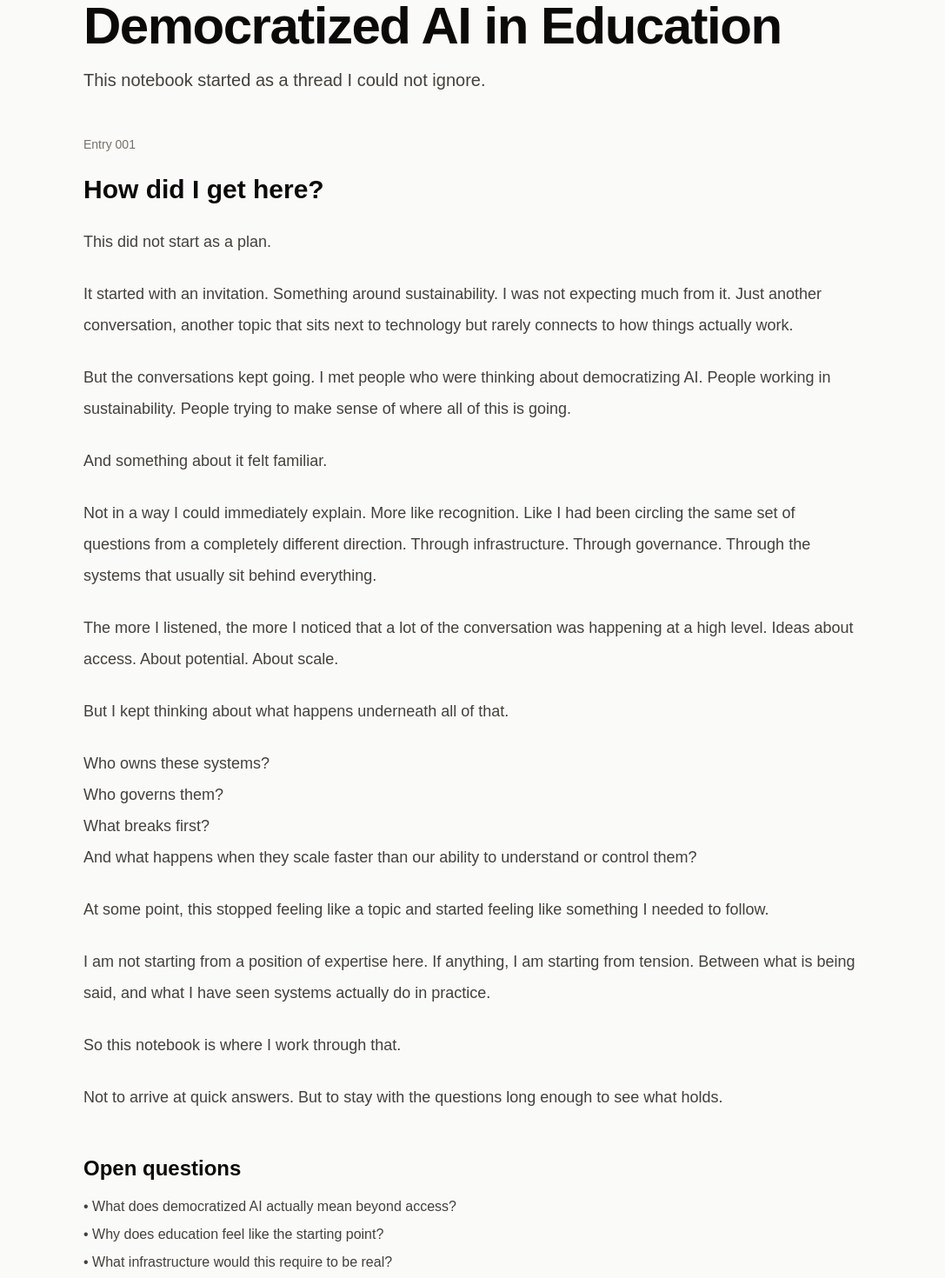
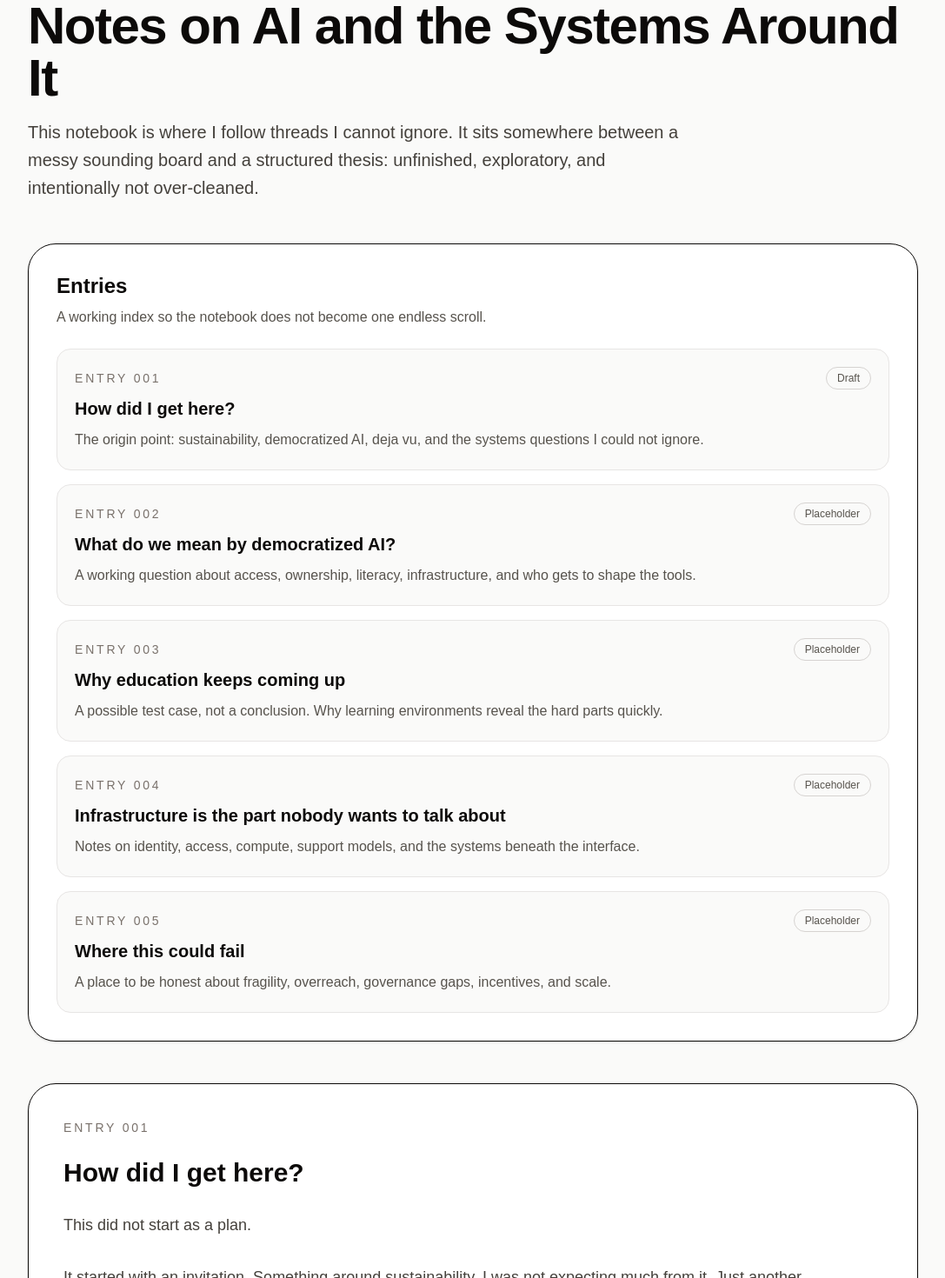
Before and after one commit to jreo771/771-site, a Next.js app: page /notebook in a window 1280 px wide. Shown: the part 140-1610 px from the top of the page at 87% size, without its empty margins (96-1183 px from the left). Built offline with nearby package versions, Linux system fonts and the light colour scheme.

Commit message:
structure notebook with entry index

```diff
--- a/app/notebook/page.tsx
+++ b/app/notebook/page.tsx
@@ -1,8 +1,45 @@
+const entries = [
+  {
+    number: "001",
+    title: "How did I get here?",
+    status: "Draft",
+    summary:
+      "The origin point: sustainability, democratized AI, deja vu, and the systems questions I could not ignore.",
+  },
+  {
+    number: "002",
+    title: "What do we mean by democratized AI?",
+    status: "Placeholder",
+    summary:
+      "A working question about access, ownership, literacy, infrastructure, and who gets to shape the tools.",
+  },
+  {
+    number: "003",
+    title: "Why education keeps coming up",
+    status: "Placeholder",
+    summary:
+      "A possible test case, not a conclusion. Why learning environments reveal the hard parts quickly.",
+  },
+  {
+    number: "004",
+    title: "Infrastructure is the part nobody wants to talk about",
+    status: "Placeholder",
+    summary:
+      "Notes on identity, access, compute, support models, and the systems beneath the interface.",
+  },
+  {
+    number: "005",
+    title: "Where this could fail",
+    status: "Placeholder",
+    summary:
+      "A place to be honest about fragility, overreach, governance gaps, incentives, and scale.",
+  },
+];
+
 export default function NotebookPage() {
   return (
     <main className="min-h-screen bg-stone-50 px-6 py-20 text-stone-950 md:px-12 lg:px-20">
-      <section className="mx-auto max-w-4xl space-y-12">
-
+      <section className="mx-auto max-w-5xl space-y-12">
         {/* HEADER */}
         <div className="space-y-4">
           <a href="/" className="text-sm text-stone-500 hover:text-stone-950">
@@ -14,51 +51,88 @@ export default function NotebookPage() {
           </p>
 
           <h1 className="text-4xl font-semibold tracking-tight md:text-6xl">
-            Democratized AI in Education
+            Notes on AI and the Systems Around It
           </h1>
 
-          <p className="text-xl leading-8 text-stone-700">
-            This notebook started as a thread I could not ignore.
+          <p className="max-w-3xl text-xl leading-8 text-stone-700">
+            This notebook is where I follow threads I cannot ignore. It sits
+            somewhere between a messy sounding board and a structured thesis:
+            unfinished, exploratory, and intentionally not over-cleaned.
           </p>
         </div>
 
+        {/* ENTRY INDEX */}
+        <section className="rounded-[2rem] border bg-white p-6 shadow-sm md:p-8">
+          <div className="mb-6 space-y-2">
+            <h2 className="text-2xl font-semibold">Entries</h2>
+            <p className="text-stone-600">
+              A working index so the notebook does not become one endless scroll.
+            </p>
+          </div>
+
+          <div className="grid gap-4">
+            {entries.map((entry) => (
+              <a
+                key={entry.number}
+                href={`#entry-${entry.number}`}
+                className="rounded-2xl border border-stone-200 bg-stone-50 p-5 transition hover:bg-stone-100"
+              >
+                <div className="mb-2 flex items-center justify-between gap-4">
+                  <p className="text-sm uppercase tracking-[0.2em] text-stone-500">
+                    Entry {entry.number}
+                  </p>
+                  <span className="rounded-full border border-stone-300 px-3 py-1 text-xs text-stone-600">
+                    {entry.status}
+                  </span>
+                </div>
+
+                <h3 className="text-xl font-semibold">{entry.title}</h3>
+                <p className="mt-2 leading-7 text-stone-600">{entry.summary}</p>
+              </a>
+            ))}
+          </div>
+        </section>
+
         {/* ENTRY 001 */}
-        <article className="space-y-6">
-          <p className="text-sm text-stone-500">Entry 001</p>
+        <article id="entry-001" className="space-y-6 rounded-[2rem] border bg-white p-8 shadow-sm md:p-10">
+          <p className="text-sm uppercase tracking-[0.2em] text-stone-500">
+            Entry 001
+          </p>
 
-          <h2 className="text-3xl font-semibold">
-            How did I get here?
-          </h2>
+          <h2 className="text-3xl font-semibold">How did I get here?</h2>
 
           <div className="space-y-6 text-lg leading-9 text-stone-700">
+            <p>This did not start as a plan.</p>
 
             <p>
-              This did not start as a plan.
+              It started with an invitation. Something around sustainability. I
+              was not expecting much from it. Just another conversation, another
+              topic that sits next to technology but rarely connects to how
+              things actually work.
             </p>
 
             <p>
-              It started with an invitation. Something around sustainability. I was not expecting much from it. Just another conversation, another topic that sits next to technology but rarely connects to how things actually work.
+              But the conversations kept going. I met people who were thinking
+              about democratizing AI. People working in sustainability. People
+              trying to make sense of where all of this is going.
+            </p>
+
+            <p>And something about it felt familiar.</p>
+
+            <p>
+              Not in a way I could immediately explain. More like recognition.
+              Like I had been circling the same set of questions from a
+              completely different direction. Through infrastructure. Through
+              governance. Through the systems that usually sit behind everything.
             </p>
 
             <p>
-              But the conversations kept going. I met people who were thinking about democratizing AI. People working in sustainability. People trying to make sense of where all of this is going.
+              The more I listened, the more I noticed that a lot of the
+              conversation was happening at a high level. Ideas about access.
+              About potential. About scale.
             </p>
 
-            <p>
-              And something about it felt familiar.
-            </p>
-
-            <p>
-              Not in a way I could immediately explain. More like recognition. Like I had been circling the same set of questions from a completely different direction. Through infrastructure. Through governance. Through the systems that usually sit behind everything.
-            </p>
-
-            <p>
-              The more I listened, the more I noticed that a lot of the conversation was happening at a high level. Ideas about access. About potential. About scale.
-            </p>
-
-            <p>
-              But I kept thinking about what happens underneath all of that.
-            </p>
+            <p>But I kept thinking about what happens underneath all of that.</p>
 
             <p>
               Who owns these systems?
@@ -67,41 +141,86 @@ export default function NotebookPage() {
               <br />
               What breaks first?
               <br />
-              And what happens when they scale faster than our ability to understand or control them?
+              And what happens when they scale faster than our ability to
+              understand or control them?
             </p>
 
             <p>
-              At some point, this stopped feeling like a topic and started feeling like something I needed to follow.
+              At some point, this stopped feeling like a topic and started
+              feeling like something I needed to follow.
             </p>
 
             <p>
-              I am not starting from a position of expertise here. If anything, I am starting from tension. Between what is being said, and what I have seen systems actually do in practice.
+              I am not starting from a position of expertise here. If anything, I
+              am starting from tension. Between what is being said, and what I
+              have seen systems actually do in practice.
             </p>
 
-            <p>
-              So this notebook is where I work through that.
-            </p>
+            <p>So this notebook is where I work through that.</p>
 
             <p>
-              Not to arrive at quick answers. But to stay with the questions long enough to see what holds.
+              Not to arrive at quick answers. But to stay with the questions long
+              enough to see what holds.
             </p>
-
           </div>
         </article>
 
-        {/* QUESTIONS */}
-        <section className="space-y-4">
-          <h2 className="text-2xl font-semibold">Open questions</h2>
+        {/* PLACEHOLDER ENTRIES */}
+        <article id="entry-002" className="rounded-[2rem] border border-dashed bg-white p-8 shadow-sm md:p-10">
+          <p className="mb-3 text-sm uppercase tracking-[0.2em] text-stone-500">
+            Entry 002
+          </p>
+          <h2 className="mb-4 text-3xl font-semibold">
+            What do we mean by democratized AI?
+          </h2>
+          <p className="leading-8 text-stone-600">
+            Placeholder. This entry will question whether democratized AI means
+            access to tools, shared infrastructure, literacy, governance,
+            ownership, or something else entirely.
+          </p>
+        </article>
 
-          <ul className="space-y-2 text-stone-700">
-            <li>• What does democratized AI actually mean beyond access?</li>
-            <li>• Why does education feel like the starting point?</li>
-            <li>• What infrastructure would this require to be real?</li>
-            <li>• Who owns governance in these systems?</li>
-            <li>• Where does this break first?</li>
-          </ul>
-        </section>
+        <article id="entry-003" className="rounded-[2rem] border border-dashed bg-white p-8 shadow-sm md:p-10">
+          <p className="mb-3 text-sm uppercase tracking-[0.2em] text-stone-500">
+            Entry 003
+          </p>
+          <h2 className="mb-4 text-3xl font-semibold">
+            Why education keeps coming up
+          </h2>
+          <p className="leading-8 text-stone-600">
+            Placeholder. This entry will explore education as a possible test
+            case, while resisting the urge to turn it into the entire frame too
+            early.
+          </p>
+        </article>
 
+        <article id="entry-004" className="rounded-[2rem] border border-dashed bg-white p-8 shadow-sm md:p-10">
+          <p className="mb-3 text-sm uppercase tracking-[0.2em] text-stone-500">
+            Entry 004
+          </p>
+          <h2 className="mb-4 text-3xl font-semibold">
+            Infrastructure is the part nobody wants to talk about
+          </h2>
+          <p className="leading-8 text-stone-600">
+            Placeholder. This entry will collect thoughts on identity, access,
+            compute, traceability, support models, and what has to exist beneath
+            the interface.
+          </p>
+        </article>
+
+        <article id="entry-005" className="rounded-[2rem] border border-dashed bg-white p-8 shadow-sm md:p-10">
+          <p className="mb-3 text-sm uppercase tracking-[0.2em] text-stone-500">
+            Entry 005
+          </p>
+          <h2 className="mb-4 text-3xl font-semibold">
+            Where this could fail
+          </h2>
+          <p className="leading-8 text-stone-600">
+            Placeholder. This entry will be a place to be honest about fragility,
+            governance gaps, incentives, overreach, and failure modes before the
+            thesis gets too clean.
+          </p>
+        </article>
       </section>
     </main>
   );
```
